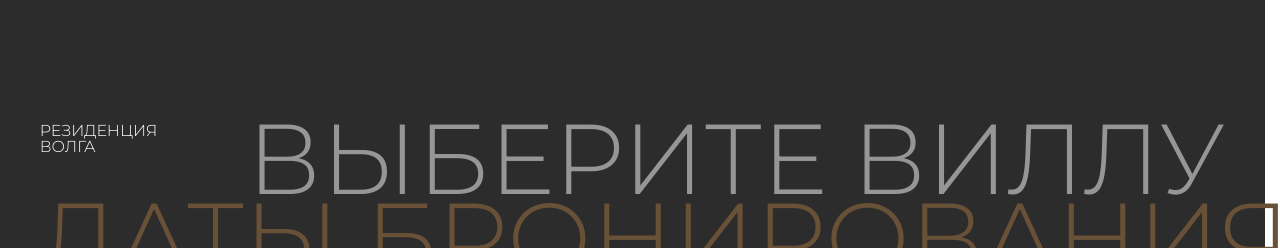
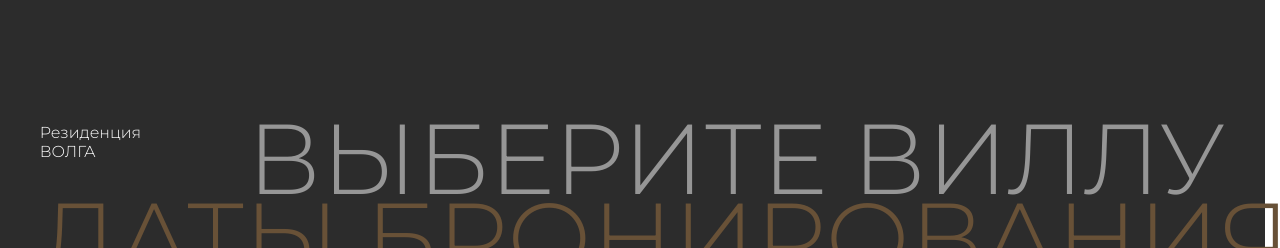
Before and after one commit to Alcon-dev/vlg, a Nuxt app: page / in a window 1280 px wide. Shown: the part 800-1048 px from the top of the page. Built offline with nearby package versions, Linux system fonts and the light colour scheme; a web font is replaced by a local one.

Commit message:
fix title

```diff
--- a/app/components/sections/Reserv.vue
+++ b/app/components/sections/Reserv.vue
@@ -6,7 +6,7 @@
   >
     <div v-if="!embedded" :class="$style.titleContainer">
       <div :class="$style.titleLine1">
-        <h3>РЕЗИДЕНЦИЯ<br />ВОЛГА</h3>
+        <h3>Резиденция<br />ВОЛГА</h3>
         <h2>ВЫБЕРИТЕ ВИЛЛУ</h2>
       </div>
       <div :class="$style.titleLine2">
@@ -1747,6 +1747,7 @@ export default {
     font-size: 1rem;
     font-weight: 300;
     margin: 0.25rem 0 0 0;
+    line-height: 120%;
     @include mobile {
       font-size: 0.625rem;
       color: $text-tertiary;
```
